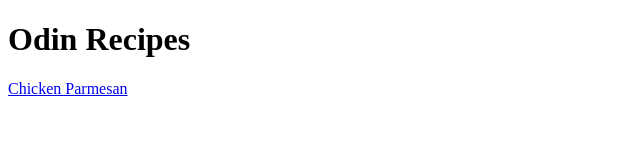
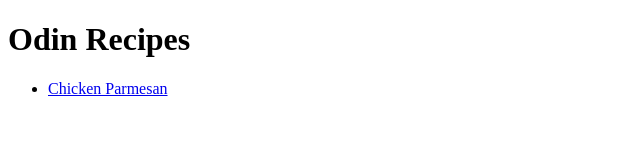
Before and after one commit to Tigre424/odin-recipes, a plain HTML site: page index.html in a window 1280 px wide. Shown: the whole page, without its empty margins (0-640 px from the left). Drawn offline with Linux system fonts and the light colour scheme.

Commit message:
Add chickenparmesan.html link into an unordered list

```diff
--- a/index.html
+++ b/index.html
@@ -6,7 +6,11 @@
 </head>
 <body>
     <h1>Odin Recipes</h1>
-    <a href="recipes/chickenparmesan.html">Chicken Parmesan</a>
+   <ul>
+    <li>    <a href="recipes/chickenparmesan.html">Chicken Parmesan</a></li>
+
+
+   </ul>
 
 </body>
 </html>
```
